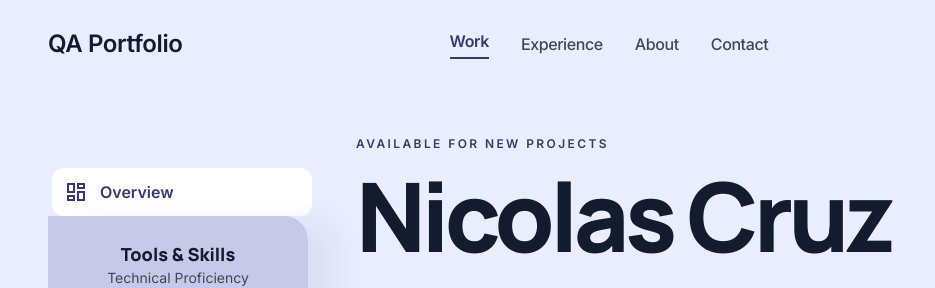
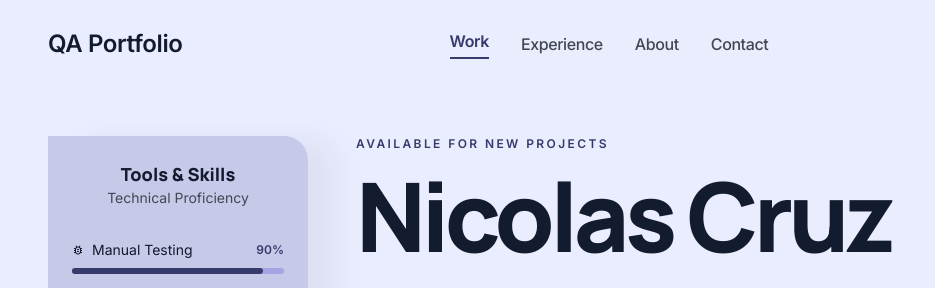
Before and after one commit to ncz-cruz/ncz-portfolio, a plain HTML site: page index.html in a window 1280 px wide. Shown: the top 288 px of the page, 0-935 px from the left. Drawn offline with nearby package versions, Linux system fonts and the light colour scheme.

Commit message:
fix-remove-overview-btn

```diff
--- a/index.html
+++ b/index.html
@@ -121,13 +121,6 @@
     <main class="max-w-[1440px] mx-auto px-12 py-12 lg:grid lg:grid-cols-12 lg:gap-12">
         <!-- Sidebar Shell -->
         <aside class="lg:col-span-3">
-            <nav class="pt-8 space-y-2">
-                <div
-                    class="bg-[#ffffff] dark:bg-slate-800 text-primary dark:text-blue-400 rounded-xl font-bold p-3 flex items-center gap-3 Active: translate-x-1 transition-transform">
-                    <span class="material-symbols-outlined">dashboard</span>
-                    <span>Overview</span>
-                </div>
-            </nav>
             <div
                 class="bg-surface-container-low dark:bg-slate-900/50 font-inter text-sm antialiased rounded-r-3xl h-auto lg:h-[calc(100vh-140px)] p-6 lg:sticky lg:top-24 tonal-shift-layering shadow-[32px_0_32px_-4px_rgba(19,27,46,0.06)]">
                 <div class="flex flex-col items-center text-center mb-8">
@@ -166,8 +159,6 @@
                             <div class="h-full bg-primary rounded-full" style="width: 60%"></div>
                         </div>
                     </div>
-
-                    </nav>
                 </div>
             </div>
         </aside>
```
